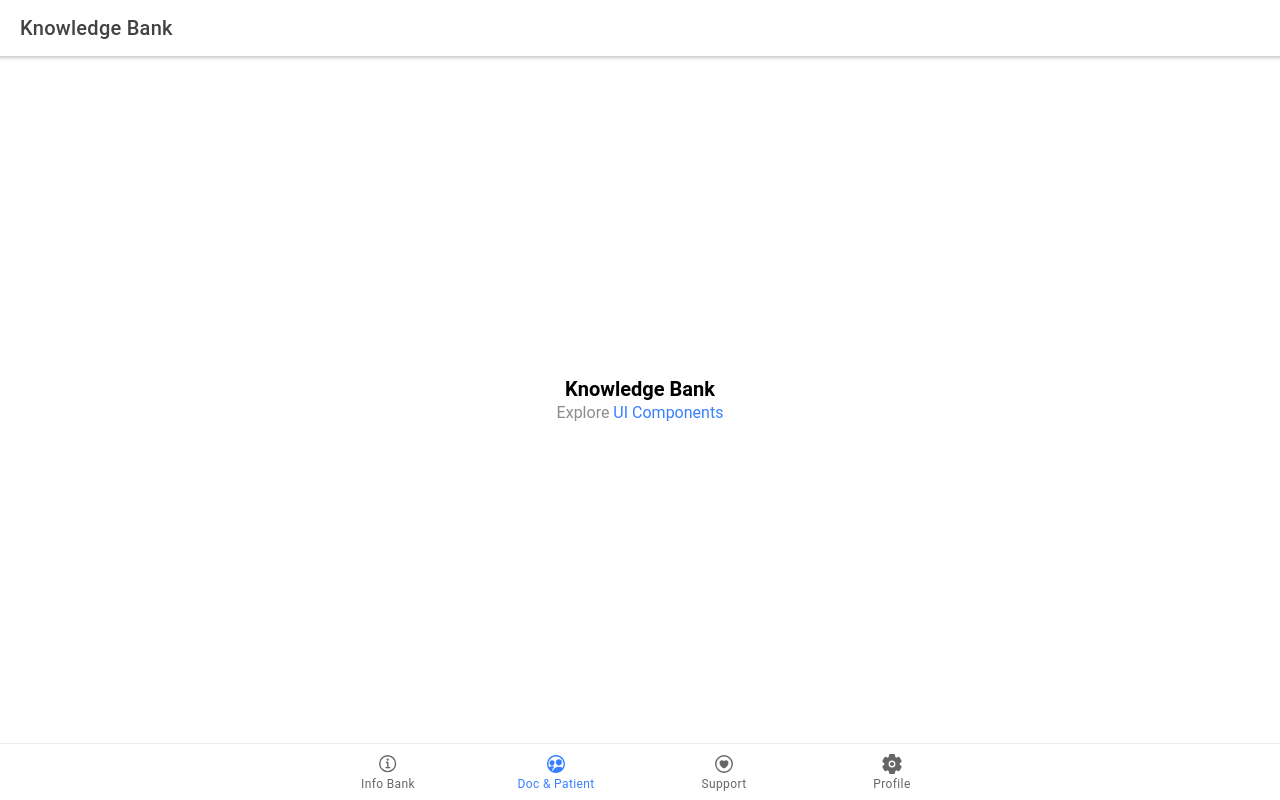
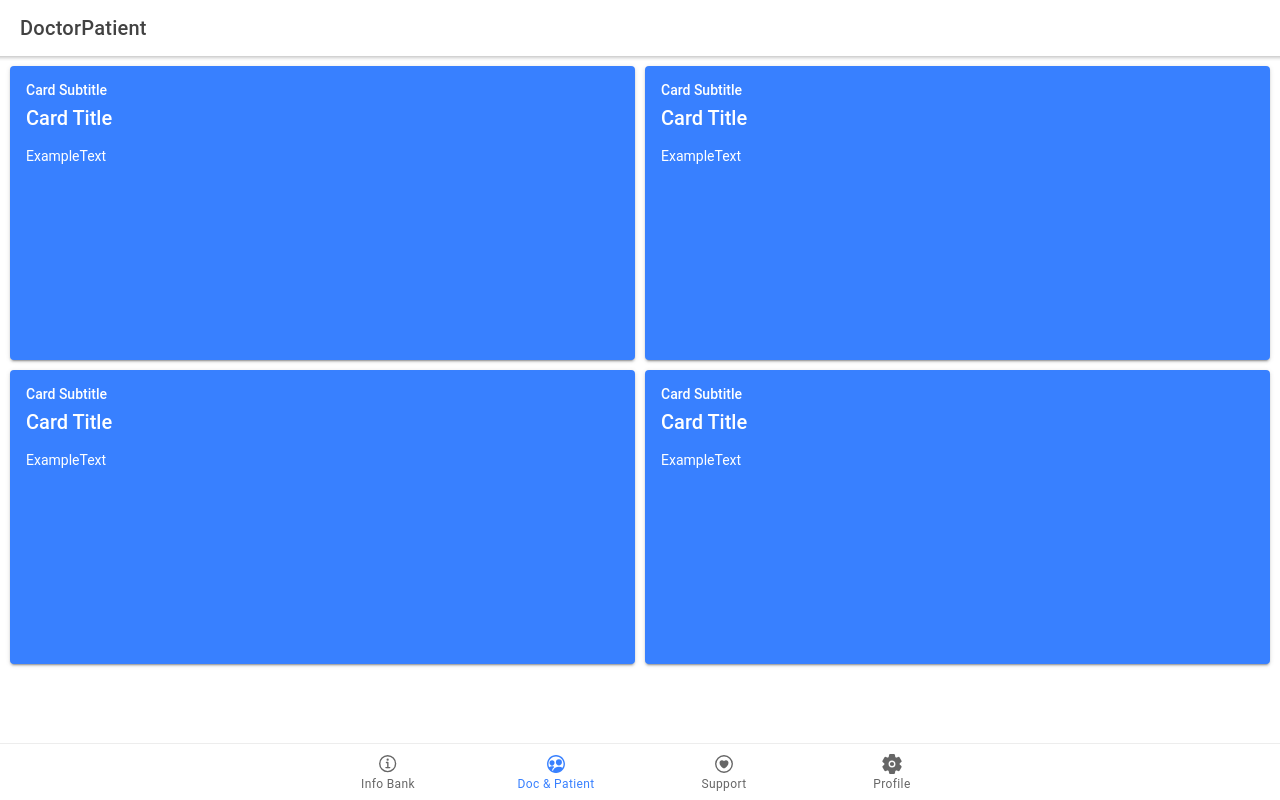
Before and after one commit to Apperta-IXN-for-the-NHS/IXN_Urology_PROMS, a React (Create React App) app in the folder practice/: page /tab2 in a window 1280 px wide. Built offline with nearby package versions, Linux system fonts and the light colour scheme.

Commit message:
Doc&Pat cards

```diff
--- a/practice/src/pages/DocPatient/DocPatient.css
+++ b/practice/src/pages/DocPatient/DocPatient.css
@@ -1,3 +1,19 @@
 ion-content ion-toolbar {
   --background: translucent;
 }
+
+  ion-grid {
+    height: 90%;
+  }
+
+  ion-row {
+    height: 50%;
+  }
+
+ion-card{
+        display: flex;
+        flex-direction: column;
+        width: 100% !important;
+        height:100% !important;
+        margin: 0 !important;
+      }
--- a/practice/src/pages/DocPatient/DocPatient.tsx
+++ b/practice/src/pages/DocPatient/DocPatient.tsx
@@ -1,6 +1,6 @@
 import React from 'react';
-import { IonContent, IonHeader, IonPage, IonTitle, IonToolbar } from '@ionic/react';
-import ExploreContainer from '../../components/ExploreContainer';
+import { IonHeader, IonPage, IonTitle, IonToolbar, IonCard, IonCardContent, IonCardHeader, IonCardSubtitle, IonCardTitle, IonGrid, IonRow, IonCol, IonContent } from '@ionic/react';
+
 import './DocPatient.css';
 
 const DocPatient: React.FC = () => {
@@ -8,7 +8,7 @@ const DocPatient: React.FC = () => {
     <IonPage>
       <IonHeader>
         <IonToolbar>
-          <IonTitle>Knowledge Bank</IonTitle>
+          <IonTitle>DoctorPatient</IonTitle>
         </IonToolbar>
       </IonHeader>
       <IonContent>
@@ -17,7 +17,71 @@ const DocPatient: React.FC = () => {
             <IonTitle size="large">Tab 2</IonTitle>
           </IonToolbar>
         </IonHeader>
-        <ExploreContainer name="Knowledge Bank" />
+
+
+        <IonGrid>
+      <IonRow>
+        <IonCol size="6">
+          <IonCard color="primary" type="button">
+          <IonCardHeader>
+            <IonCardSubtitle>Card Subtitle</IonCardSubtitle>
+            <IonCardTitle>Card Title</IonCardTitle>
+          </IonCardHeader>
+          <IonCardContent>
+            ExampleText
+          </IonCardContent>
+        </IonCard>
+        </IonCol>
+
+
+        <IonCol>
+          <IonCard color="primary" type="button">
+            <IonCardHeader>
+              <IonCardSubtitle>Card Subtitle</IonCardSubtitle>
+              <IonCardTitle>Card Title</IonCardTitle>
+            </IonCardHeader>
+            <IonCardContent>
+              ExampleText
+            </IonCardContent>
+          </IonCard>
+        </IonCol>
+
+
+      </IonRow>
+
+      <IonRow>
+        <IonCol>
+          <IonCard color="primary" type="button">
+            <IonCardHeader>
+              <IonCardSubtitle>Card Subtitle</IonCardSubtitle>
+              <IonCardTitle>Card Title</IonCardTitle>
+            </IonCardHeader>
+            <IonCardContent>
+              ExampleText
+            </IonCardContent>
+          </IonCard>
+        </IonCol>
+
+
+        <IonCol>
+          <IonCard color="primary" type="button">
+            <IonCardHeader>
+              <IonCardSubtitle>Card Subtitle</IonCardSubtitle>
+              <IonCardTitle>Card Title</IonCardTitle>
+            </IonCardHeader>
+            <IonCardContent>
+              ExampleText
+            </IonCardContent>
+          </IonCard>
+        </IonCol>
+
+
+      </IonRow>
+      </IonGrid>
+
+
+
+
       </IonContent>
     </IonPage>
   );
```
